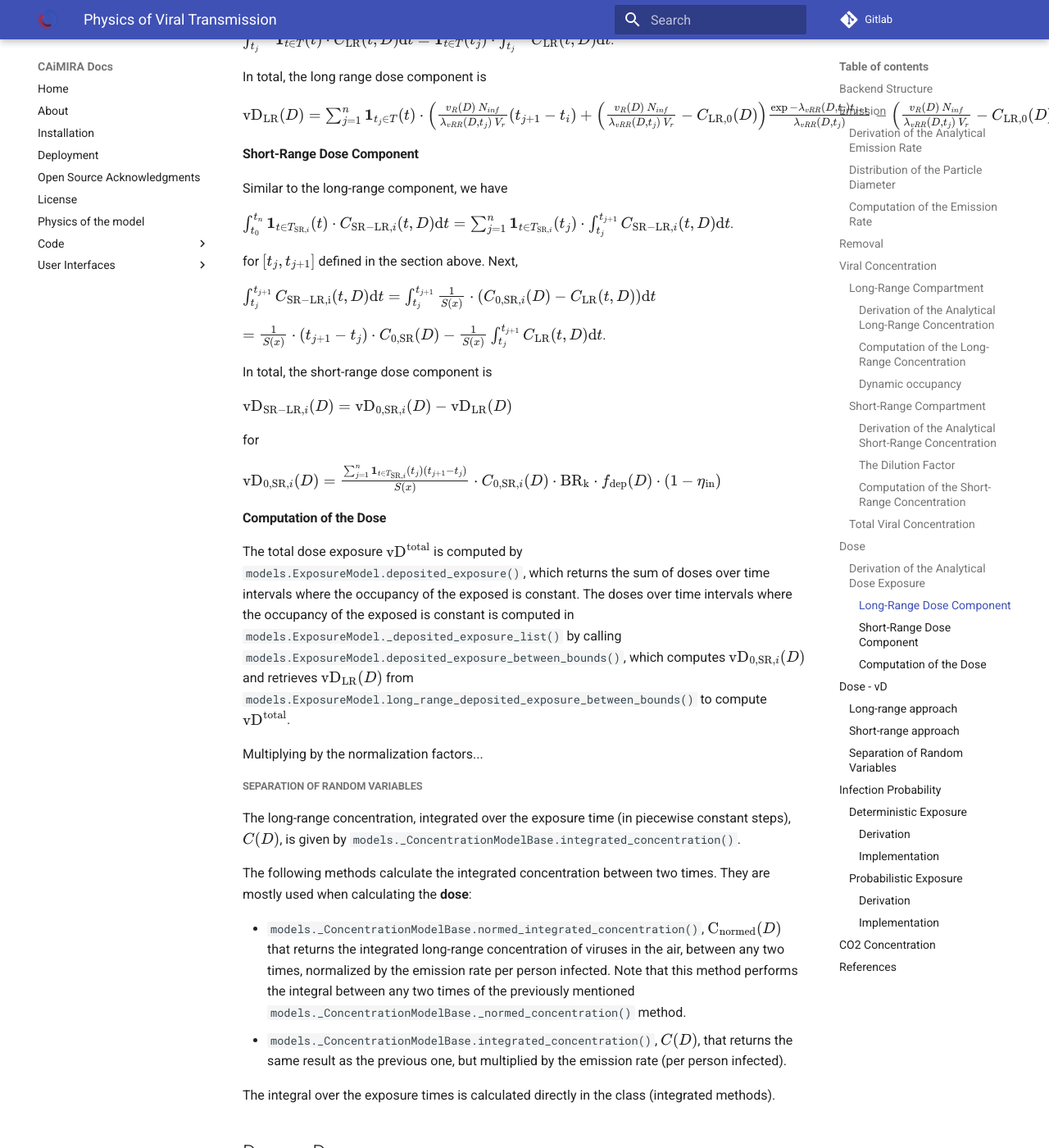
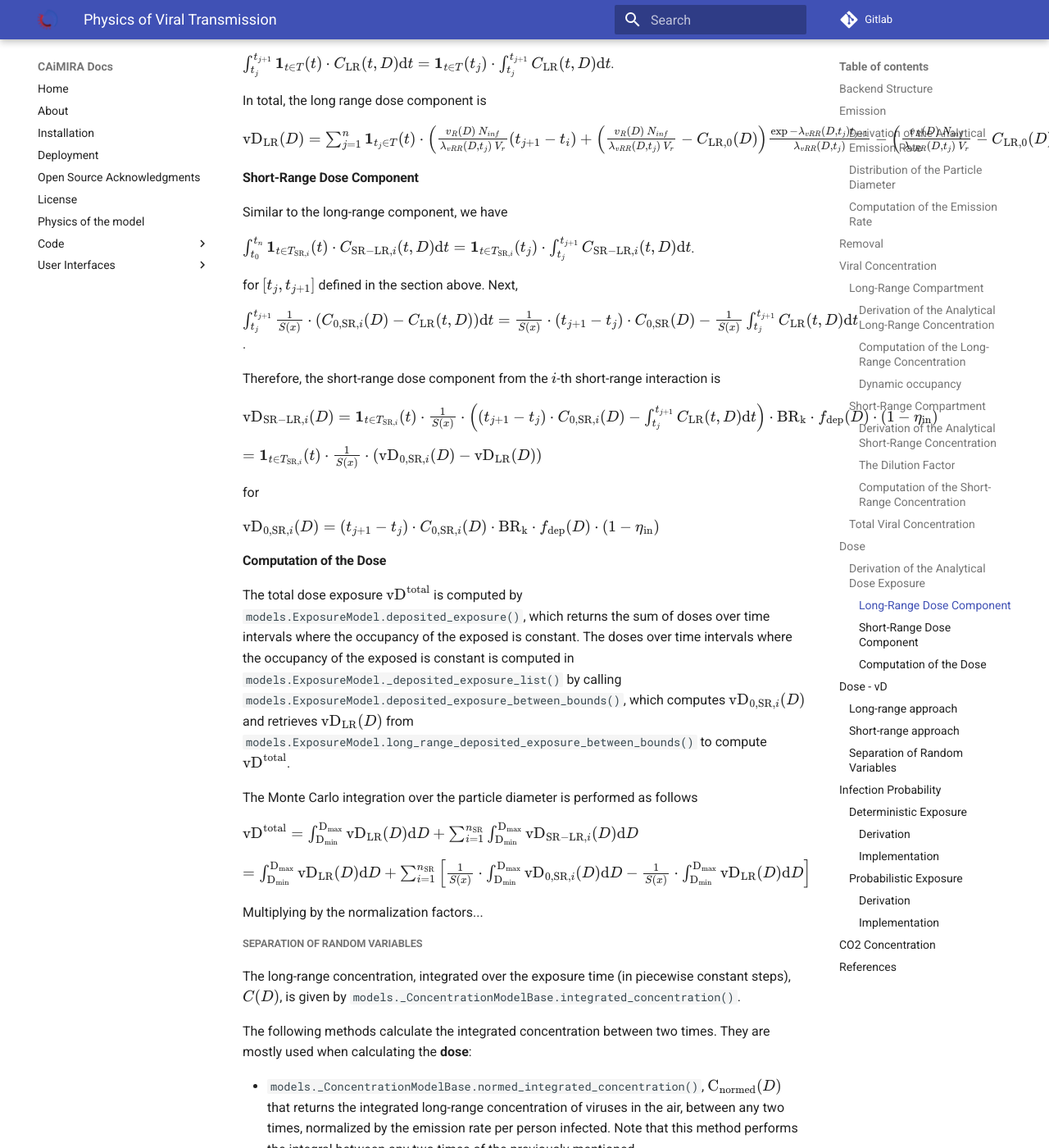
Before and after one commit to CERN/CAiMIRA, an MkDocs documentation site: the page built from caimira/docs/mkdocs/docs/code/viral_transmission.md, in a window 1280 px wide and 1400 px high, scrolled down 14705 px. Shown: the whole window at 82% size. Built offline with MkDocs 1.6.1 and Material for MkDocs 9.7.7, drawn with Linux system fonts in a browser that asks for light colours; some of the changed text lies outside the part shown.

Commit message:
fix errors in dose

```diff
--- a/caimira/docs/mkdocs/docs/code/viral_transmission.md
+++ b/caimira/docs/mkdocs/docs/code/viral_transmission.md
@@ -370,7 +370,7 @@
 
 ## Dose
 ### Derivation of the Analytical Dose Exposure
-The diameter-dependent viral dose deposited in the respiratory tract of an exposed is given by
+The diameter-dependent viral dose deposited in the respiratory tract of an exposed, i.e. the number of viable virions that will contribute to a potential infection, is given by
 
 $\mathrm{vD}(D) = \int_{t_0}^{t_n}C(t, D)\;\ {d}t \cdot \mathrm{BR}_{\mathrm{k}} \cdot f_{\mathrm{dep}}(D) \cdot (1-\eta_{\mathrm{in}})$,
 
@@ -380,7 +380,7 @@
 and when the exposed is enganging in their $i$-th short-range interaction $C(t, D)=C_{\mathrm{SR},i} (t, D)$. So
 (we assume only one short-range interaction at a time (i.e. $\bigcap_{i=1}^{n_\mathrm{SR}}T_{\mathrm{SR},i} = \empty$), although this is not technically required in the backend model (TODO?))
 
-$C(t, D) = \mathbf{1}_{t \in T}(t) \cdot C_{\mathrm{LR}} (t, D) + \sum_{i=1}^{n_\mathrm{SR}}\mathbf{1}_{t \in T_{\mathrm{SR},i}}(t) \cdot C_{\mathrm{SR-LR},i} (t, D)$
+$C(t, D) = \mathbf{1}_{t \in T}(t) \cdot C_{\mathrm{LR}} (t, D) + \sum_{i=1}^{n_\mathrm{SR}}\mathbf{1}_{t \in T_{\mathrm{SR},i}}(t) \cdot \frac{1}{S({x})} \cdot (C_{0, \mathrm{SR},i}(D) - C_{\mathrm{LR}}(t, D))$
 
 where the indicator functions and the time intervals $T$ and $T_{\mathrm{SR},i}$ follow the definitions from the previous sections. We have now introduced all diameter-dependent quantities, and all down-stream computations only depend on the total dose exposure
 
@@ -393,13 +393,13 @@
 
 $\quad\quad\quad=\int_{\mathrm{D_{min}}}^{\mathrm{D_{max}}} \int_{t_0}^{t_n}\mathbf{1}_{t \in T}(t) \cdot C_{\mathrm{LR}} (t, D) \;\ {d}t \cdot \mathrm{BR}_{\mathrm{k}} \cdot f_{\mathrm{dep}}(D) \cdot (1-\eta_{\mathrm{in}}) \mathrm{d}D$
 
-$\quad\quad\quad\quad+\sum_{i=1}^{n_\mathrm{SR}}\int_{\mathrm{D_{min}}}^{\mathrm{D_{max}}} \int_{t_0}^{t_n}\mathbf{1}_{t \in T_{\mathrm{SR},i}}(t) \cdot C_{\mathrm{SR-LR},i} (t, D) \;\ {d}t \cdot \mathrm{BR}_{\mathrm{k}} \cdot f_{\mathrm{dep}}(D) \cdot (1-\eta_{\mathrm{in}}) \mathrm{d}D$
+$\quad\quad\quad\quad+\sum_{i=1}^{n_\mathrm{SR}}\int_{\mathrm{D_{min}}}^{\mathrm{D_{max}}} \int_{t_0}^{t_n}\mathbf{1}_{t \in T_{\mathrm{SR},i}}(t) \cdot \frac{1}{S({x})} \cdot (C_{0, \mathrm{SR},i}(D) - C_{\mathrm{LR}}(t, D)) \;\ {d}t \cdot \mathrm{BR}_{\mathrm{k}} \cdot f_{\mathrm{dep}}(D) \cdot (1-\eta_{\mathrm{in}}) \mathrm{d}D$
 
 Lets define
 
 $\mathrm{vD}_{\mathrm{LR}}(D) =\int_{t_0}^{t_n}\mathbf{1}_{t \in T}(t) \cdot C_{\mathrm{LR}} (t, D) \;\ {d}t \cdot \mathrm{BR}_{\mathrm{k}} \cdot f_{\mathrm{dep}}(D) \cdot (1-\eta_{\mathrm{in}})$
 
-$\mathrm{vD}_{\mathrm{SR-LR},i}(D)=\int_{t_0}^{t_n}\mathbf{1}_{t \in T_{\mathrm{SR},i}}(t) \cdot C_{\mathrm{SR-LR},i} (t, D) \;\ {d}t \cdot \mathrm{BR}_{\mathrm{k}} \cdot f_{\mathrm{dep}}(D) \cdot (1-\eta_{\mathrm{in}})$
+$\mathrm{vD}_{\mathrm{SR-LR},i}(D)=\int_{t_0}^{t_n}\mathbf{1}_{t \in T_{\mathrm{SR},i}}(t) \cdot \frac{1}{S({x})} \cdot (C_{0, \mathrm{SR},i}(D) - C_{\mathrm{LR}}(t, D)) \;\ {d}t \cdot \mathrm{BR}_{\mathrm{k}} \cdot f_{\mathrm{dep}}(D) \cdot (1-\eta_{\mathrm{in}})$
 
 so
 
@@ -429,25 +429,32 @@
 Similar to the long-range component, we have
 
 $\int_{t_0}^{t_n} \mathbf{1}_{t \in T_{\mathrm{SR},i}}(t) \cdot C_{\mathrm{SR-LR},i}(t, D) \mathrm{d}t
-= \sum_{j=1}^n \mathbf{1}_{t \in T_{\mathrm{SR},i}}(t_j) \cdot \int_{t_j}^{t_{j+1}} C_{\mathrm{SR-LR},i}(t, D) \mathrm{d}t$.
+= \mathbf{1}_{t \in T_{\mathrm{SR},i}}(t_j) \cdot \int_{t_j}^{t_{j+1}} C_{\mathrm{SR-LR},i}(t, D) \mathrm{d}t$.
 
 for $[t_j, t_{j+1}]$ defined in the section above. Next,
 
-$\int_{t_j}^{t_{j+1}} C_{\mathrm{SR-LR,i}}(t, D) \mathrm{d}t=\int_{t_j}^{t_{j+1}} \frac{1}{S({x})} \cdot (C_{0, \mathrm{SR},i}(D) - C_{\mathrm{LR}}(t, D)) \mathrm{d}t$
+$\int_{t_j}^{t_{j+1}} \frac{1}{S({x})} \cdot (C_{0, \mathrm{SR},i}(D) - C_{\mathrm{LR}}(t, D)) \mathrm{d}t=\frac{1}{S({x})} \cdot (t_{j+1}-t_j) \cdot C_{0, \mathrm{SR}}(D) -\frac{1}{S({x})} \int_{t_j}^{t_{j+1}} C_{\mathrm{LR}}(t, D) \mathrm{d}t$.
 
-$=\frac{1}{S({x})} \cdot (t_{j+1}-t_j) \cdot C_{0, \mathrm{SR}}(D) -\frac{1}{S({x})} \int_{t_j}^{t_{j+1}} C_{\mathrm{LR}}(t, D) \mathrm{d}t$.
+Therefore, the short-range dose component from the $i$-th short-range interaction is
 
-In total, the short-range dose component is
+$\mathrm{vD}_{\mathrm{SR-LR},i}(D)=\mathbf{1}_{t \in T_{\mathrm{SR},i}}(t) \cdot \frac{1}{S({x})} \cdot \left((t_{j+1}-t_j) \cdot C_{0, \mathrm{SR},i}(D) -\int_{t_j}^{t_{j+1}} C_{\mathrm{LR}}(t, D) \mathrm{d}t \right) \cdot \mathrm{BR}_{\mathrm{k}} \cdot f_{\mathrm{dep}}(D) \cdot (1-\eta_{\mathrm{in}})$
 
-$\mathrm{vD}_{\mathrm{SR-LR},i}(D)=\mathrm{vD}_{0, \mathrm{SR},i}(D) - \mathrm{vD}_{\mathrm{LR}}(D)$
+$=\mathbf{1}_{t \in T_{\mathrm{SR},i}}(t) \cdot \frac{1}{S({x})} \cdot \left(\mathrm{vD}_{0, \mathrm{SR},i}(D)-\mathrm{vD}_{\mathrm{LR}}(D)\right)$
 
 for
 
-$\mathrm{vD}_{0, \mathrm{SR},i}(D) = \frac{\sum_{j=1}^n \mathbf{1}_{t \in T_{\mathrm{SR},i}}(t_j) (t_{j+1}-t_j)}{S({x})} \cdot C_{0, \mathrm{SR},i}(D) \cdot \mathrm{BR}_{\mathrm{k}} \cdot f_{\mathrm{dep}}(D) \cdot (1-\eta_{\mathrm{in}})$
+$\mathrm{vD}_{0, \mathrm{SR},i}(D) = (t_{j+1}-t_j) \cdot C_{0, \mathrm{SR},i}(D) \cdot \mathrm{BR}_{\mathrm{k}} \cdot f_{\mathrm{dep}}(D) \cdot (1-\eta_{\mathrm{in}})$
 
 
 #### Computation of the Dose
 The total dose exposure $\mathrm{vD}^{\mathrm{total}}$ is computed by `models.ExposureModel.deposited_exposure()`, which returns the sum of doses over time intervals where the occupancy of the exposed is constant. The doses over time intervals where the occupancy of the exposed is constant is computed in `models.ExposureModel._deposited_exposure_list()` by calling `models.ExposureModel.deposited_exposure_between_bounds()`, which computes $\mathrm{vD}_{0, \mathrm{SR},i}(D)$ and retrieves $\mathrm{vD}_{\mathrm{LR}}(D)$ from `models.ExposureModel.long_range_deposited_exposure_between_bounds()` to compute $\mathrm{vD}^{\mathrm{total}}$.
+
+The Monte Carlo integration over the particle diameter is performed as follows
+
+$\mathrm{vD}^{\mathrm{total}}
+= \int_{\mathrm{D_{min}}}^{\mathrm{D_{max}}}\mathrm{vD}_{\mathrm{LR}}(D)\mathrm{d}D + \sum_{i=1}^{n_\mathrm{SR}}\int_{\mathrm{D_{min}}}^{\mathrm{D_{max}}}\mathrm{vD}_{\mathrm{SR-LR},i}(D)\mathrm{d}D$
+
+$= \int_{\mathrm{D_{min}}}^{\mathrm{D_{max}}}\mathrm{vD}_{\mathrm{LR}}(D)\mathrm{d}D + \sum_{i=1}^{n_\mathrm{SR}} \left[\frac{1}{S({x})} \cdot\int_{\mathrm{D_{min}}}^{\mathrm{D_{max}}}\mathrm{vD}_{0, \mathrm{SR},i}(D) \mathrm{d}D - \frac{1}{S({x})} \cdot \int_{\mathrm{D_{min}}}^{\mathrm{D_{max}}}\mathrm{vD}_{\mathrm{LR}}(D)\mathrm{d}D \right]$
 
 Multiplying by the normalization factors...
 
@@ -470,25 +477,6 @@
 
 
 ## Dose - vD
-
-The term dose refers to the number of viable virions (infectious virus) that will contribute to a potential infection.
-It results in a combination of several properties: exposure, inhalation rate, aerosol deposition in the respiratory tract and the effect of protective equipment such as masks.
-
-The receiving dose, which is inhaled by the exposed host, in infectious virions per unit diameter (diameter-dependence),
-is calculated by first integrating the viral concentration profile (for a given particle diameter) over the exposure time and multiplying by scaling factors such as the proportion of virions which are infectious and the deposition fraction,
-as well as the inhalation rate and the effect of masks:
-
-$\mathrm{vD}{\mathrm{LR}}(D) = \int_{t1}^{t2}C(t, D)\;\mathrm{d}t \cdot \mathrm{BR}_{\mathrm{k}} \cdot f_{\mathrm{dep}}(D) \cdot (1-\eta_{\mathrm{in}})$ .
-
-where $C(t, D)$ is the concentration value at a given time, which can be either the short- or long-range concentration, $f_{\mathrm{dep}}(D)$ is the (diameter-dependent) deposition fraction in the respiratory tract, $\mathrm{BR}_{\mathrm{k}}$ is the inhalation rate and $\eta_{\mathrm{in}}$ is the inward efficiency of the face mask.
-
-Given that the calculation is diameter-dependent, to calculate the dose in the model, the code contains different methods that consider the parameters that are dependent on the aerosol size, $D$.
-The total dose, at the end of the exposure scenario, results from the sum of the dose accumulated over time, integrated over particle diameters:
-
-$\mathrm{vD^{total}} = \int_0^{D_{\mathrm{max}}} \mathrm{vD}(D) \, \mathrm{d}D$ .
-
-This calculation is computed using a Monte-Carlo integration over $D$. As previously described, many different parameters samples are generated using the probability distribution from the $N_p(D)$ equation.
-The dose for each of them is then computed, and their **average** value over all samples represents a good approximation of the total dose, provided that the number of samples is large enough.
 
 ### Long-range approach
 
```
Also changed, not shown: other parts of caimira/docs/mkdocs/docs/code/viral_transmission.md (+1 -1 lines).
